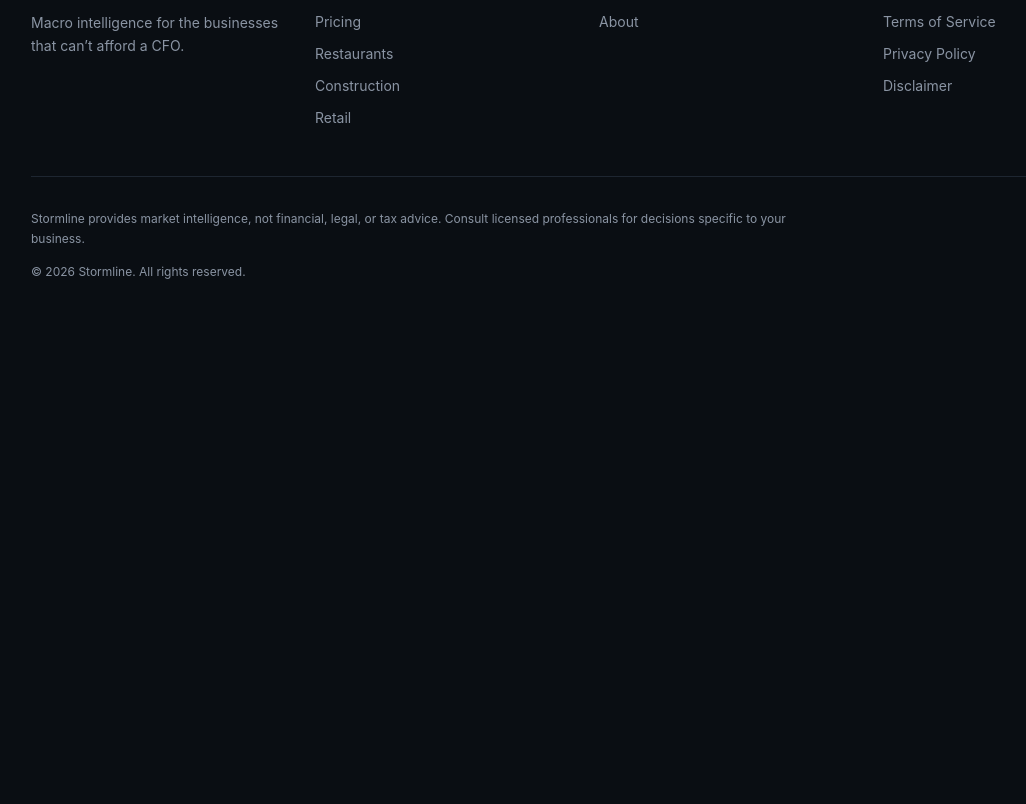
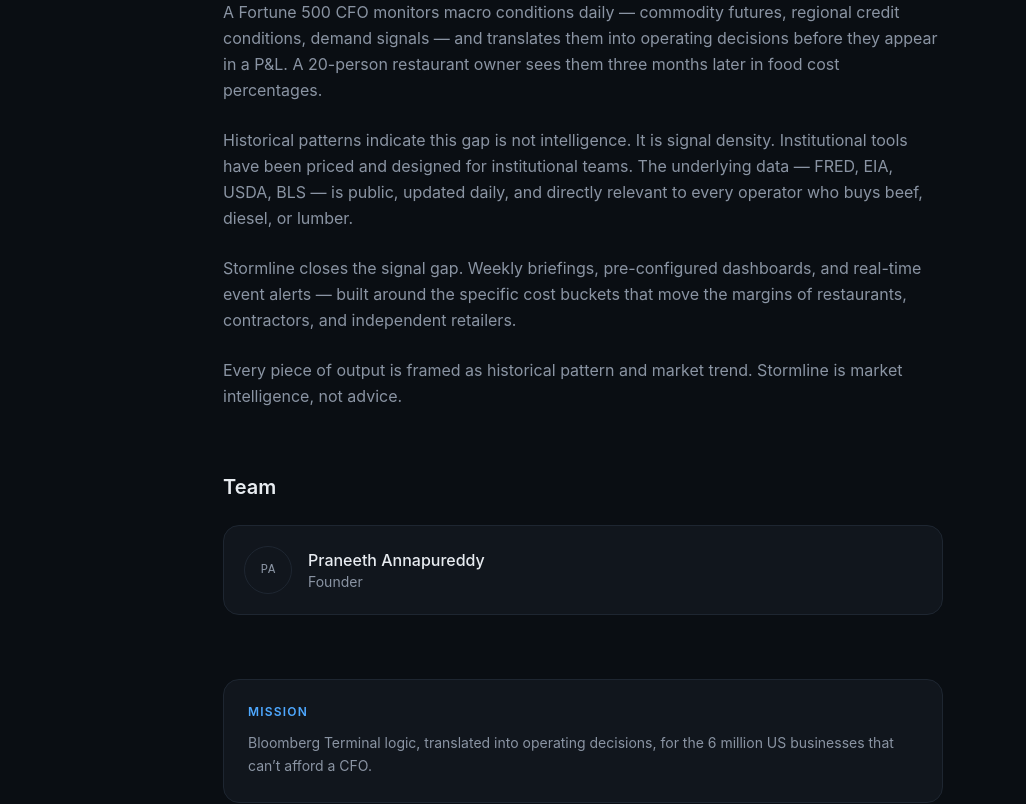
Before and after one commit to Dexterity-PA/Stormline, a Next.js app: page /about in a window 1280 px wide. Shown: the part 262-1066 px from the top of the page, without its empty margins (57-1083 px from the left). Before the commit the page ends 800 px from the top, so only its background shows below. Built offline with nearby package versions, Linux system fonts and the light colour scheme.

Commit message:
feat(marketing): about page

```diff
--- a/app/(marketing)/about/page.tsx
+++ b/app/(marketing)/about/page.tsx
@@ -1,8 +1,79 @@
-export default function Page() {
+import type { Metadata } from 'next'
+
+export const metadata: Metadata = {
+  title: 'About — Stormline',
+  description:
+    "The signal gap between a Fortune 500 CFO and a 30-person business owner is not intelligence — it's signal density.",
+}
+
+export default function AboutPage() {
   return (
-    <main className="p-8">
-      <h1 className="text-xl font-display">About</h1>
-      <p className="text-fg-muted mt-2">Placeholder — wire up in Phase 1+.</p>
+    <main style={{ background: 'var(--sl-bg)' }}>
+      <div className="mx-auto max-w-3xl px-6 py-20">
+        <p className="mb-4 text-xs font-mono font-semibold uppercase tracking-widest text-accent">
+          About
+        </p>
+        <h1 className="font-display text-3xl font-semibold text-fg md:text-4xl">
+          The signal gap
+        </h1>
+
+        <div className="mt-10 space-y-6 text-base leading-relaxed text-fg-muted">
+          <p>
+            A Fortune 500 CFO monitors macro conditions daily — commodity futures, regional credit
+            conditions, demand signals — and translates them into operating decisions before they
+            appear in a P&amp;L. A 20-person restaurant owner sees them three months later in food
+            cost percentages.
+          </p>
+          <p>
+            Historical patterns indicate this gap is not intelligence. It is signal density.
+            Institutional tools have been priced and designed for institutional teams. The
+            underlying data — FRED, EIA, USDA, BLS — is public, updated daily, and directly
+            relevant to every operator who buys beef, diesel, or lumber.
+          </p>
+          <p>
+            Stormline closes the signal gap. Weekly briefings, pre-configured dashboards, and
+            real-time event alerts — built around the specific cost buckets that move the margins
+            of restaurants, contractors, and independent retailers.
+          </p>
+          <p>
+            Every piece of output is framed as historical pattern and market trend. Stormline is
+            market intelligence, not advice.
+          </p>
+        </div>
+
+        {/* Team */}
+        <div className="mt-16">
+          <h2 className="font-display text-xl font-semibold text-fg">Team</h2>
+          <div className="mt-6">
+            <div
+              className="flex items-center gap-4 rounded-lg border border-border p-5"
+              style={{ background: 'var(--sl-bg-elev)' }}
+            >
+              <div className="flex h-12 w-12 shrink-0 items-center justify-center rounded-full border border-border">
+                <span className="font-mono text-xs text-fg-muted">PA</span>
+              </div>
+              <div>
+                <p className="font-medium text-fg">Praneeth Annapureddy</p>
+                <p className="text-sm text-fg-muted">Founder</p>
+              </div>
+            </div>
+          </div>
+        </div>
+
+        {/* Mission statement */}
+        <div
+          className="mt-16 rounded-lg border border-border p-6"
+          style={{ background: 'var(--sl-bg-elev)' }}
+        >
+          <p className="mb-3 text-xs font-semibold uppercase tracking-widest text-accent">
+            Mission
+          </p>
+          <p className="text-sm leading-relaxed text-fg-muted">
+            Bloomberg Terminal logic, translated into operating decisions, for the 6 million
+            US businesses that can&rsquo;t afford a CFO.
+          </p>
+        </div>
+      </div>
     </main>
-  );
+  )
 }
```
